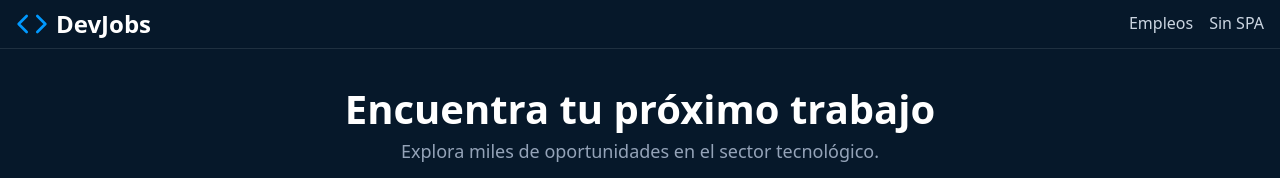
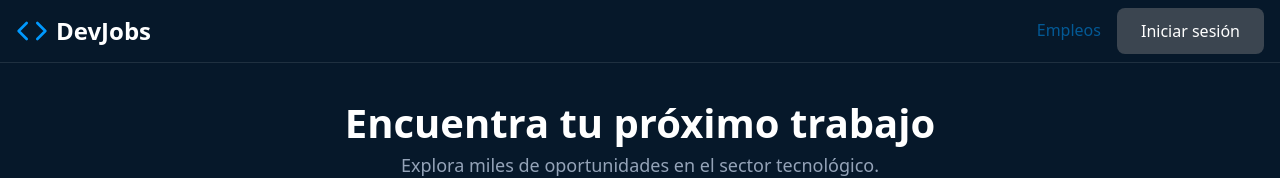
Before and after one commit to veritocapito/jscamp-bootcamp, a React (Vite) app in the folder 04-ejercicio-react-router-y-estado-global/: page /search in a window 1280 px wide. Shown: the top 178 px of the page. Built offline with nearby package versions, Linux system fonts and the light colour scheme; no server answers.

Commit message:
feat: NavLink con estilo activo y botones de login y favoritos

```diff
--- a/04-ejercicio-react-router-y-estado-global/src/components/Header.jsx
+++ b/04-ejercicio-react-router-y-estado-global/src/components/Header.jsx
@@ -1,4 +1,5 @@
 import { Link } from './Link'
+import { NavLink } from 'react-router'
 
 export function Header() {
   return (
@@ -22,9 +23,12 @@ export function Header() {
       </Link>
 
       <nav>
-        <Link href="/search">Empleos</Link>
-
-        <a href="/search">Sin SPA</a>
+        <NavLink
+          to="/search"
+          className={({ isActive }) => isActive ? 'nav-link-active' : ''}
+          >Empleos
+        </NavLink>
+        <button>Iniciar sesión</button>
       </nav>
     </header>
   )
--- a/04-ejercicio-react-router-y-estado-global/src/components/JobCard.jsx
+++ b/04-ejercicio-react-router-y-estado-global/src/components/JobCard.jsx
@@ -27,9 +27,12 @@ export function JobCard({ job }) {
         </small>
         <p>{job.descripcion}</p>
       </div>
-      <button className={buttonClasses} onClick={handleApplyClick}>
-        {buttonText}
-      </button>
+      <div className="button-container">
+        <button className={buttonClasses} onClick={handleApplyClick}>
+          {buttonText}
+        </button>
+        <button>Agregar a favoritos</button>
+      </div>
     </article>
   )
 }
--- a/04-ejercicio-react-router-y-estado-global/src/index.css
+++ b/04-ejercicio-react-router-y-estado-global/src/index.css
@@ -122,6 +122,12 @@ nav {
       color: var(--primary);
       outline: none;
     }
+  }
+  .nav-link-active{
+    color: var(--primary-light);
+    pointer-events: none;
+    opacity: 0.5;
+    user-select: none;
   }
 }
 
@@ -441,3 +447,9 @@ article {
     pointer-events: none;
   }
 }
+
+.button-container {
+  display: flex;
+  flex-direction: column;
+  gap: 1rem;
+}
```
